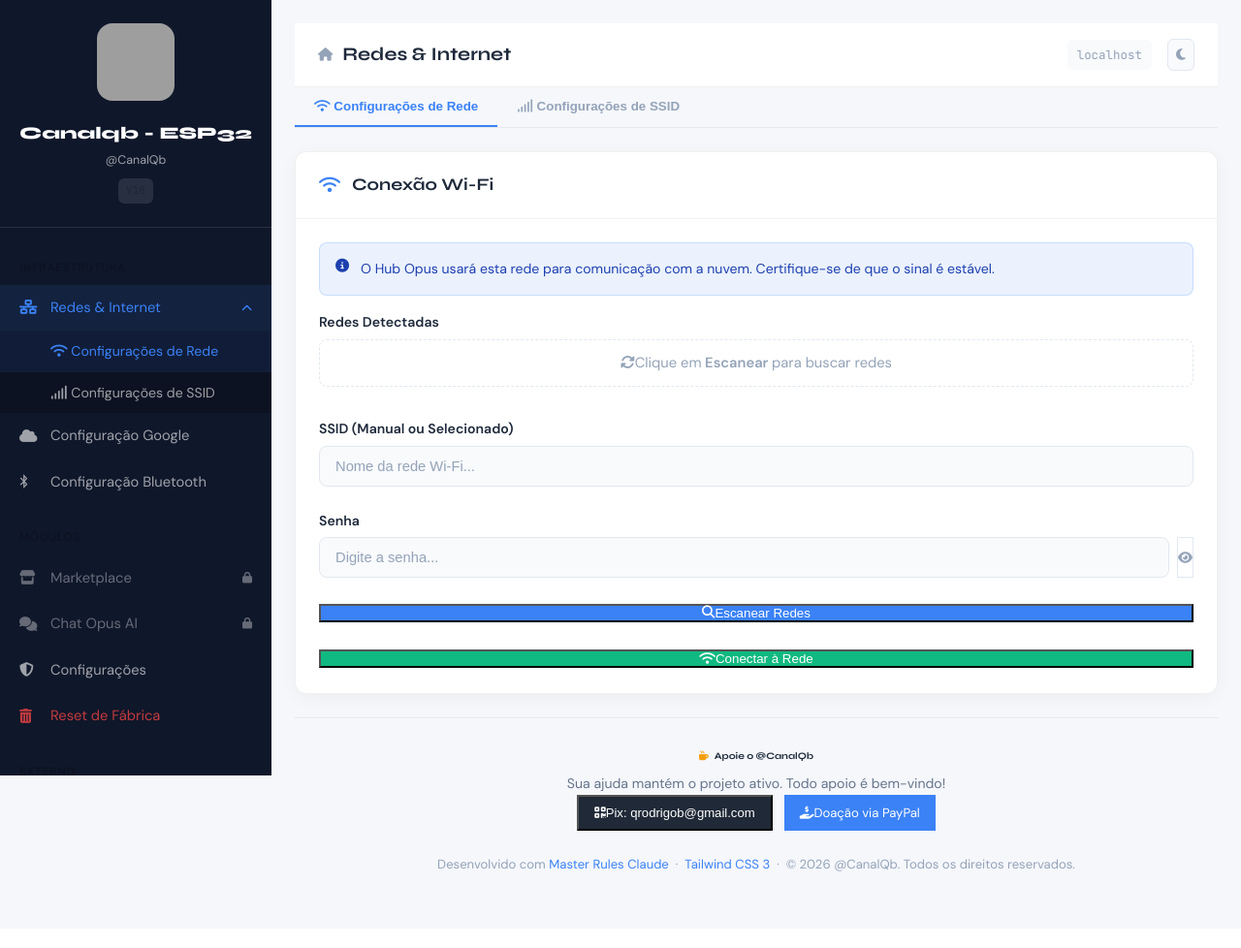
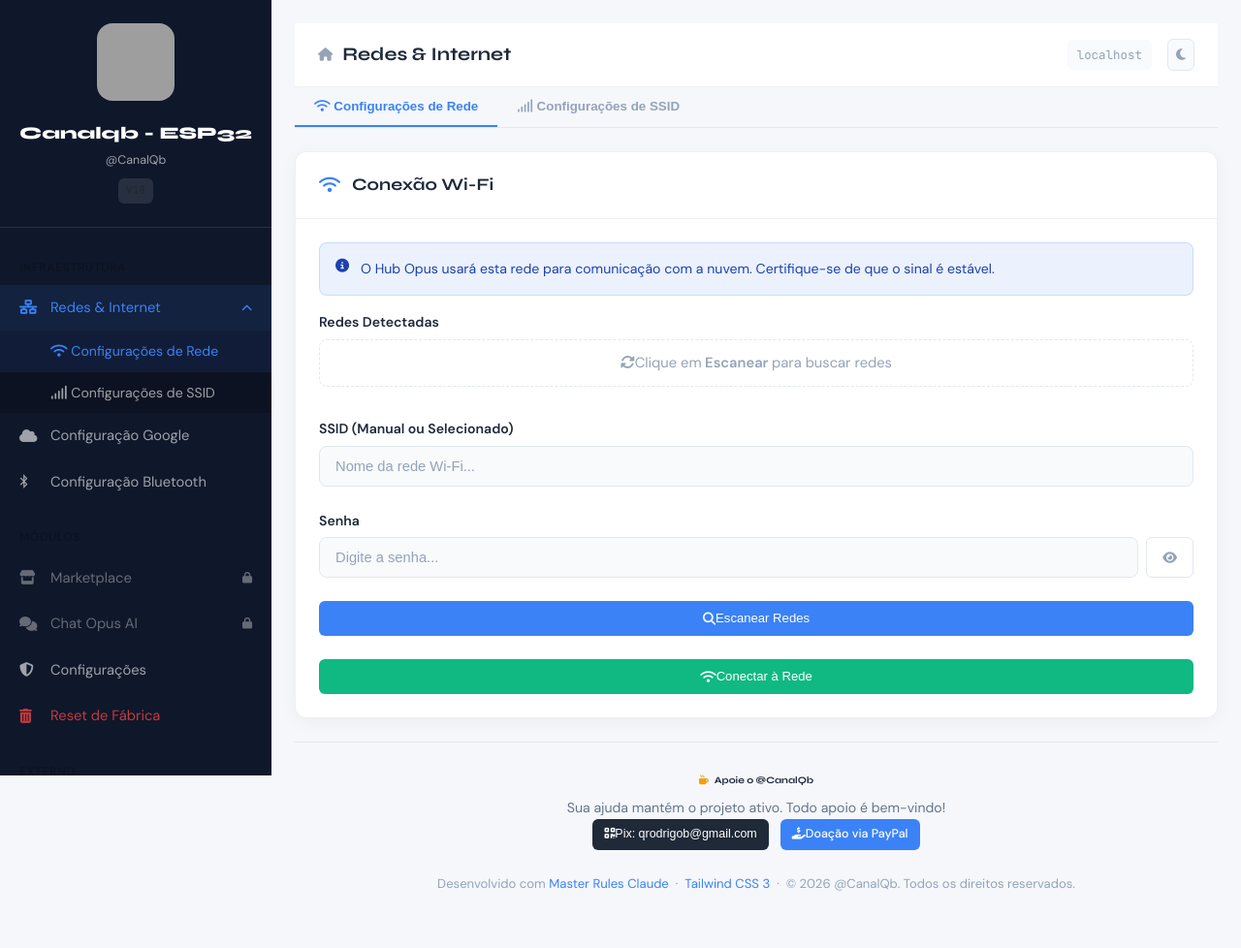
Before and after one commit to canalqb/modulos_ESP, a PHP site: page / in a window 1280 px wide. Shown: the whole page at 97% size. Before the commit the page ends 899 px from the top, so only its background shows below. Run offline with PHP 8.4, Linux system fonts and the light colour scheme; grey boxes are pictures that could not be loaded.

Commit message:
Refine button styling to match reference design - compact and contained
Button improvements:
- Standard button: 8px 16px padding, 0.82rem font, 36px min-height
- Small button: 6px 12px padding, 0.78rem font, 32px min-height
- Added border-radius: 6px for consistent rounded corners
- Added font-weight: 500 for proper text weight
- Added line-height: 1.4 for better text alignment
- Added box-sizing: border-box to prevent overflow
- Ensured buttons stay within container boundaries

Design goals:
- Compact, fine appearance matching reference image
- Consistent sizing across all button variants
- Proper containment without overflow
- Professional rounded corners and spacing

```diff
--- a/ambiente/style.css
+++ b/ambiente/style.css
@@ -548,6 +548,14 @@ body {
 cursor: pointer;
 transition: all 0.2s var(--anim);
 white-space: nowrap;
+padding: 8px 16px;
+font-size: 0.82rem;
+border-radius: 6px;
+border: none;
+font-weight: 500;
+line-height: 1.4;
+min-height: 36px;
+box-sizing: border-box;
 }
 
 .cqb-btn:disabled {
@@ -614,13 +622,15 @@ body {
 }
 
 .cqb-btn-sm {
-    padding: 8px 16px;
-    font-size: 0.82rem;
+padding: 6px 12px;
+font-size: 0.78rem;
+min-height: 32px;
 }
 
 .cqb-btn-outline {
 background: transparent;
 color: var(--cqb-blue);
+border: 1px solid var(--cqb-blue);
     border: 1px solid var(--cqb-blue);
 }
 
```
Lines whose indentation alone changed are shown as unchanged.
